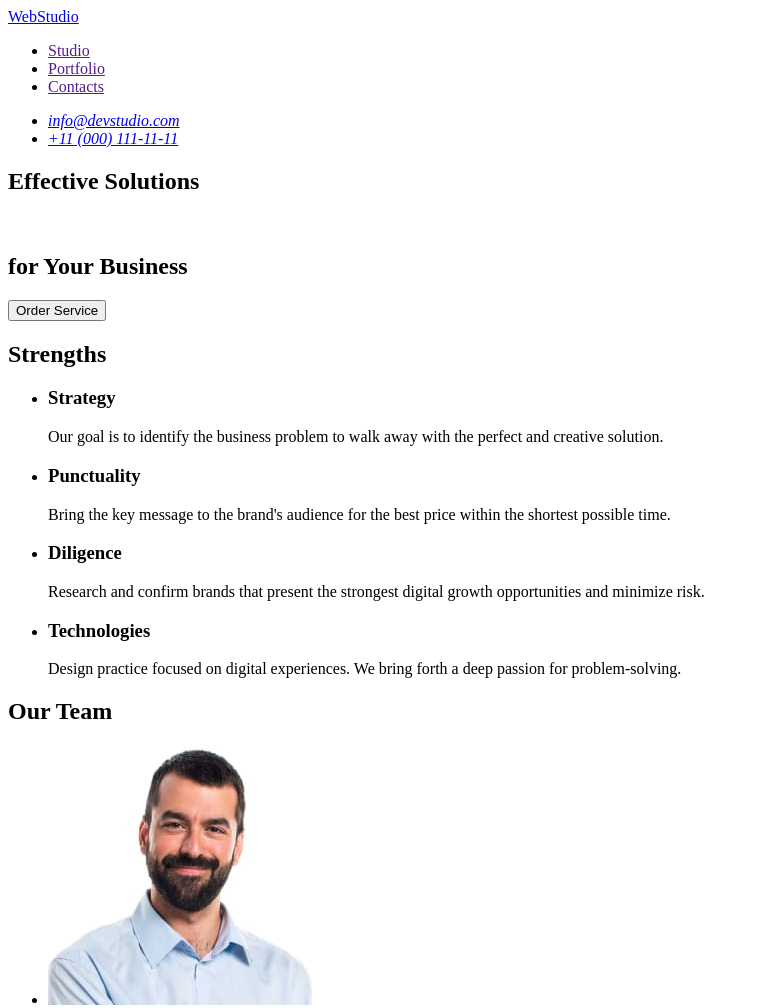
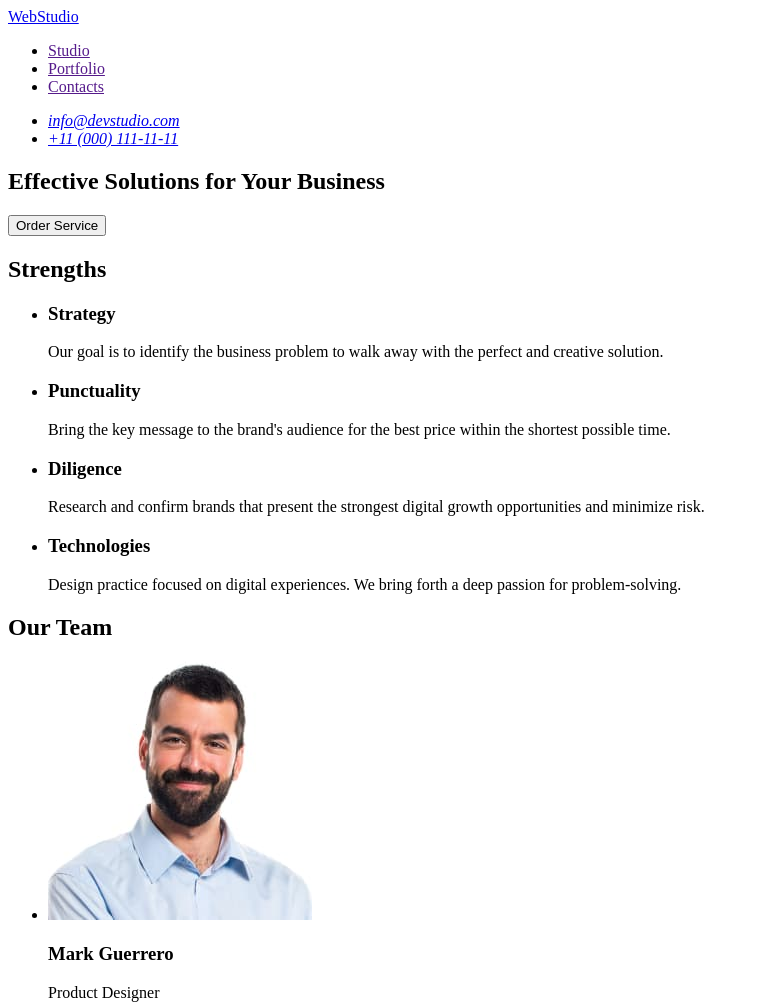
Before and after one commit to Aleks-bayt/goit-markup-hw-01, a plain HTML site: page index.html in a window 1280 px wide. Shown: the top 1008 px of the page, without its empty margins (0-759 px from the left). Drawn offline with Linux system fonts and the light colour scheme.

Commit message:
New Hero title changes

```diff
--- a/index.html
+++ b/index.html
@@ -28,9 +28,7 @@
     </header>
     <main>
         <section>
-            <h1>Effective Solutions </h1>
-            <br>
-            <h1> for Your Business </h1>
+            <h1>Effective Solutions for Your Business </h1>
             <button type="button">Order Service</button>
         </section>
         <section>
```
